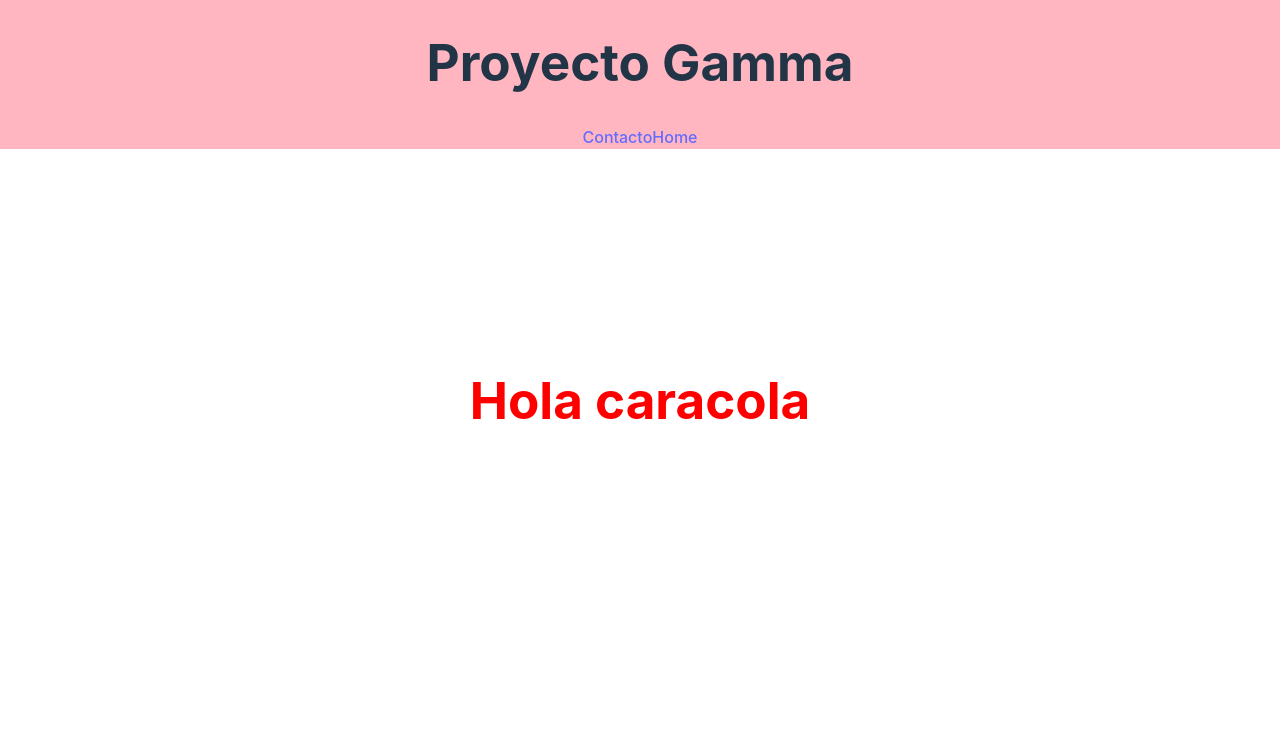
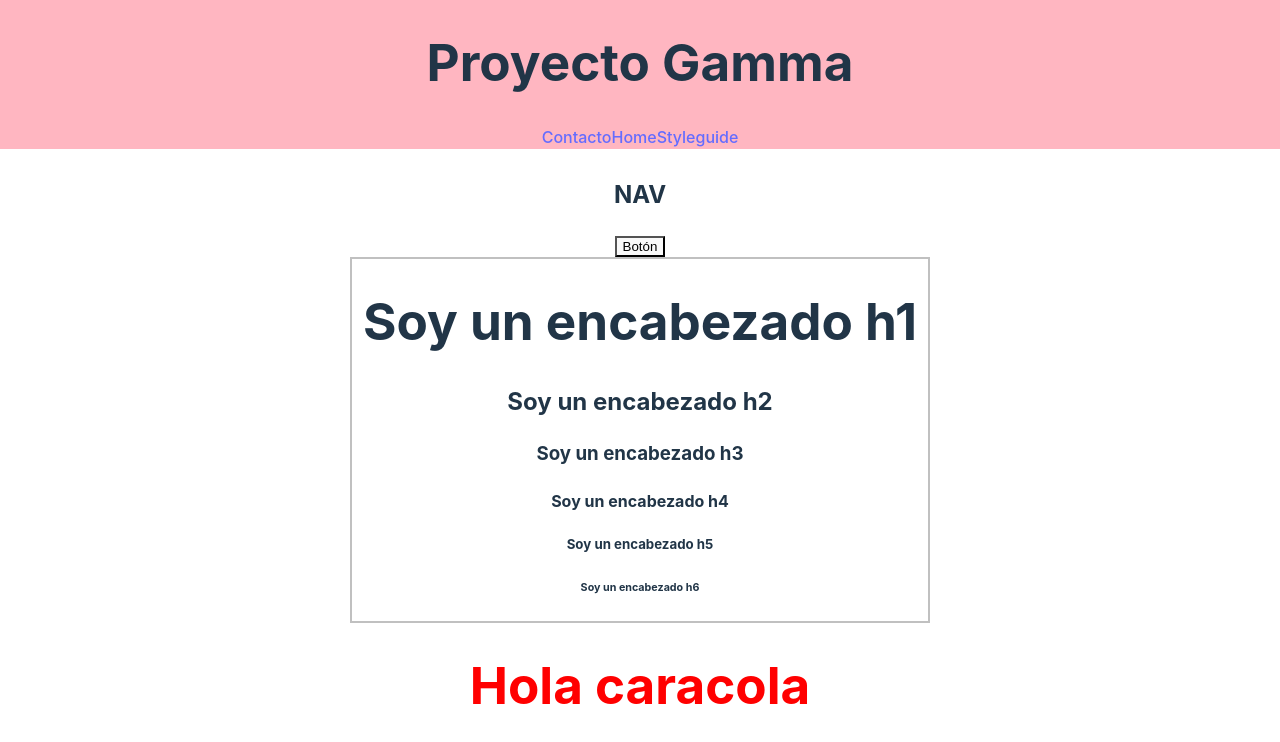
Before and after one commit to RosaMonro/project-gamma, a React (Vite) app: page /styleguide in a window 1280 px wide. Shown: the top 742 px of the page. Built offline with nearby package versions, Linux system fonts and the light colour scheme.

Commit message:
Clase 2 wakkos

```diff
--- a/index.html
+++ b/index.html
@@ -3,7 +3,7 @@
   <head>
     <meta charset="UTF-8" />
     <link rel="icon" type="image/svg+xml" href="/vite.svg" />
-    <link rel="stylesheet" href="src/scss/style.scss">
+    <!-- <link rel="stylesheet" href="src/scss/global.scss"> -->
     <meta name="viewport" content="width=device-width, initial-scale=1.0" />
     <title>Vite + React</title>
   </head>
--- a/src/App.jsx
+++ b/src/App.jsx
@@ -1,9 +1,11 @@
 import { Link, Route, Routes } from 'react-router-dom'
 import './App.css'
+import './scss/global.scss'
 import Home from './views/Home'
 import Contact from './views/Contact'
-import './scss/style.scss'
 import Topbar from './components/Topbar'
+import Styleguide from './styleguide/Styleguide'
+
 
 
 function App() {
@@ -12,13 +14,17 @@ function App() {
     <>
       <header>
         <h1>Proyecto Gamma</h1>
-        <Link to="/Contact">Contacto</Link>
-        <Link to="/">Home</Link>
+          <Link to="/Contact">Contacto</Link>
+          <Link to="/">Home</Link>
+          <Link to="/styleguide">Styleguide</Link>
+
+
       </header>
       <main>
         <Routes>
           <Route path="/" element={<Home />} />
           <Route path="/Contact" element={<Contact />} />
+          <Route path="/styleguide" element={<Styleguide />} />
         </Routes>
       </main>
       <Topbar />
--- /dev/null
+++ b/src/components/Btn/Btn.jsx
@@ -0,0 +1,7 @@
+import './btn.scss'
+
+export default function Button () {
+    return <>
+        <button>Botón</button>
+    </>
+}
--- a/src/index.css
+++ b/src/index.css
@@ -36,7 +36,7 @@ h1 {
   line-height: 1.1;
 }
 
-button {
+/* button {
   border-radius: 8px;
   border: 1px solid transparent;
   padding: 0.6em 1.2em;
@@ -53,7 +53,7 @@ button:hover {
 button:focus,
 button:focus-visible {
   outline: 4px auto -webkit-focus-ring-color;
-}
+} */
 
 @media (prefers-color-scheme: light) {
   :root {
--- a/src/main.jsx
+++ b/src/main.jsx
@@ -10,4 +10,4 @@ ReactDOM.createRoot(document.getElementById('root')).render(
       <App />
     </BrowserRouter>
   </React.StrictMode>,
-)
+);
--- /dev/null
+++ b/src/scss/global.scss
@@ -0,0 +1,3 @@
+
+@import './mixins.scss';
+@import './typography.scss';
--- a/src/scss/style.scss
+++ /dev/null
@@ -1,2 +0,0 @@
-@import './mixins.scss';
-@import './typography.scss';
--- /dev/null
+++ b/src/styleguide/Nav.jsx
@@ -0,0 +1,3 @@
+export default function Nav () {
+    return <h2>NAV</h2>
+}
--- /dev/null
+++ b/src/styleguide/Styleguide.scss
@@ -0,0 +1,3 @@
+.sg--headers {
+    border: solid 2px silver;
+}
```
Also changed, not shown: src/components/Btn/Btn.scss (added).
